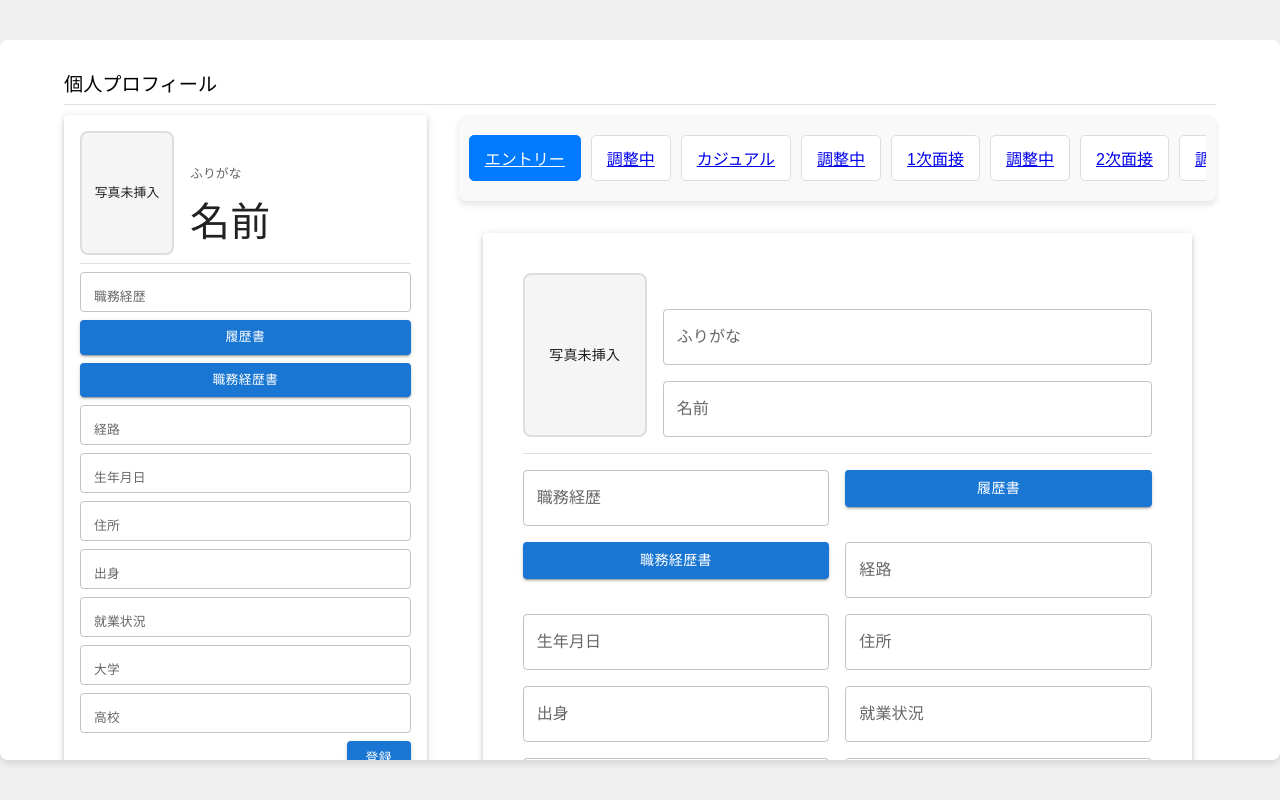
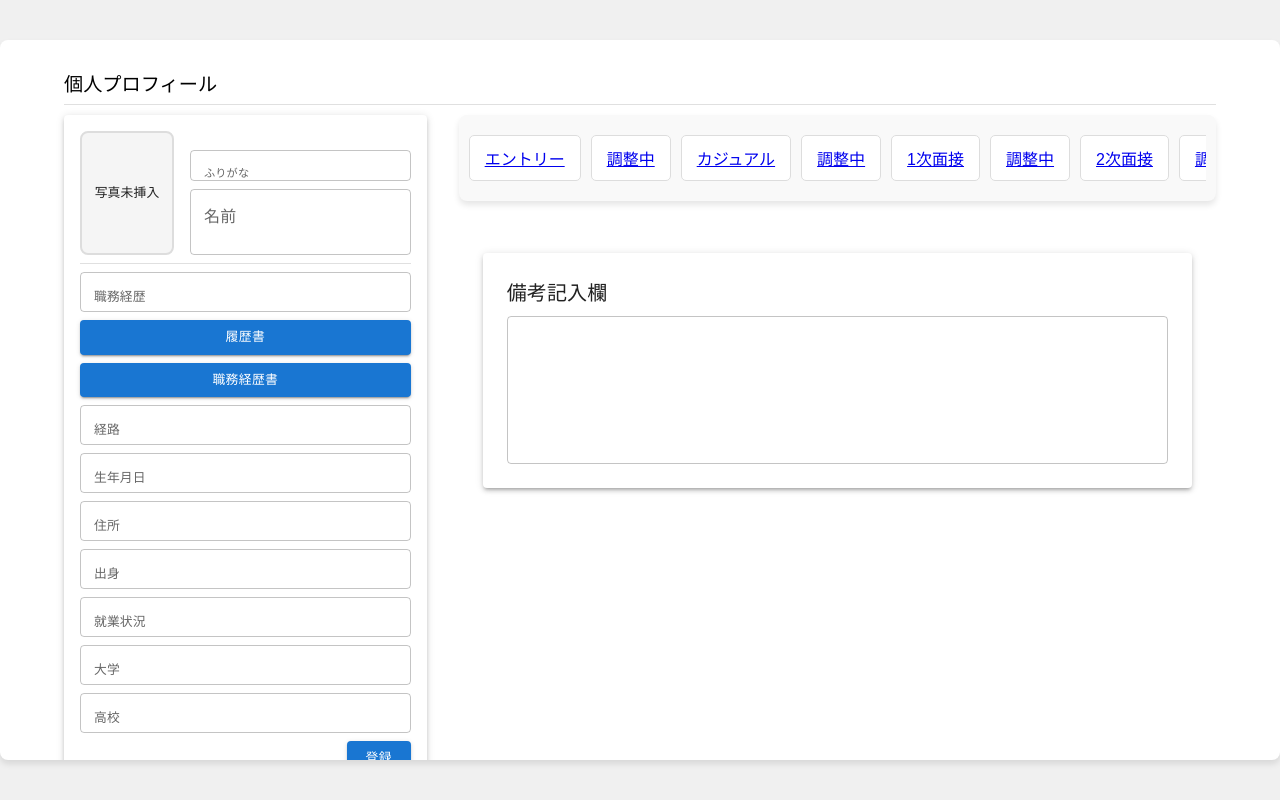
Before and after one commit to fuukanoo/SRM_prod, a React (Create React App) app in the folder SRM_client/: page /followup/1 in a window 1280 px wide. Before the commit this address led to /. Built offline with nearby package versions, Linux system fonts and the light colour scheme.

Commit message:
名前を記入形式に、フォロー面談のURLを毎回変わるようにした

```diff
--- a/SRM_client/src/App.jsx
+++ b/SRM_client/src/App.jsx
@@ -93,14 +93,34 @@ function App() {
     { id: 11, type: 'other' },
   ]);
 
-  // フォロー面談の追加
+  // // フォロー面談の追加
+  // const handleAddStep = () => {
+  //   const newStepIndex = steps.length;
+  //   const newStepName = `フォロー面談 ${newStepIndex - 10}`;
+  //   setStepLabels((prev) => [...prev, newStepName]);
+  //   setSteps((prev) => [...prev, { id: newStepIndex, type: "followUp" }]);
+  //   setCurrentStep(newStepIndex);
+  // };
+
+
+
+
+  // 例: handleAddStep の修正例
 const handleAddStep = () => {
-    const newStepIndex = steps.length;
-    const newStepName = `フォロー面談 ${newStepIndex - 10}`;
-    setStepLabels((prev) => [...prev, newStepName]);
-    setSteps((prev) => [...prev, { id: newStepIndex, type: "followUp" }]);
-    setCurrentStep(newStepIndex);
+  // 既存のフォロー面談ステップ数を数える
+  const followupCount = steps.filter(step => step.type.startsWith("followUp")).length;
+  const followupNumber = followupCount + 1; // 新たな番号を付与
+  const newStepName = `フォロー面談 ${followupNumber}`;
+
+  // 新規ステップの type を "followUp" + 番号 に設定
+  setStepLabels(prev => [...prev, newStepName]);
+  setSteps(prev => [...prev, { id: prev.length + 1, type: `followUp${followupNumber}` }]);
+  setCurrentStep(steps.length);
 };
+
+
+
+
 
 
   const [scale, setScale] = useState(1);
@@ -202,21 +222,83 @@ function App() {
                     </Box>
 
                     <Box>
+                      {isSubmitted ? (
+                        <>
+                          {/* 表示専用モード：ふりがな */}
                           <Typography
+                            fullWidth
                             variant="body2"
                             color="text.secondary"
-                        sx={{ fontSize: { xs: '0.7rem', md: '0.8rem' } }}
+                            sx={{
+                              fontSize: { xs: '0.7rem', md: '0.7rem' },
+                              height: { xs: '30px', md: '15px' },
+                              padding: '8px',
+                            }}
                           >
                             {profileData.furigana || "ふりがな"}
                           </Typography>
+
+                          {/* 表示専用モード：名前 */}
                           <Typography
+                            fullWidth
                             variant="h6"
-                        sx={{ mt: { xs: 0.5, md: 1 }, fontSize: { xs: '1rem', md: '2.5rem' } }}
+                            sx={{
+                              mt: { xs: 0.5, md: 1 },
+                              fontSize: { xs: '1rem', md: '2rem' },
+                              height: { xs: '40px', md: '50px' },
+                              padding: '8px',
+                            }}
                           >
                             {profileData.name || "名前"}
                           </Typography>
+                        </>
+                        ) : (
+                        <>
+                          {/* 編集モード：ふりがなのTextField */}
+                          <TextField
+                            fullWidth
+                            label="ふりがな"
+                            name="furigana"
+                            value={profileData.furigana || ""}
+                            onChange={handleInputChange}
+                            variant="outlined"
+                            sx={{
+                              '& .MuiInputBase-input': {
+                                fontSize: { xs: '0.7rem', md: '0.7rem' },
+                                height: { xs: '30px', md: '15px' }, // 入力部分の高さを調整
+                                padding: '8px',
+                              },
+                              '& .MuiInputLabel-root': {
+                                fontSize: { xs: '0.7rem', md: '0.7rem' },
+                              },
+                            }}
+                          />
 
+                          {/* 編集モード：名前のTextField */}
+                          <TextField
+                            fullWidth
+                            label="名前"
+                            name="name"
+                            value={profileData.name || ""}
+                            onChange={handleInputChange}
+                            variant="outlined"
+                            sx={{
+                              mt: { xs: 0.5, md: 1 },
+                              '& .MuiInputBase-input': {
+                                fontSize: { xs: '1rem', md: '2rem' },
+                                height: { xs: '40px', md: '50px' }, // 入力部分の高さを調整
+                                padding: '8px',
+                              },
+                              '& .MuiInputLabel-root': {
+                                fontSize: { xs: '1rem', md: '1rem' },
+                              },
+                            }}
+                          />
+                        </>
+                      )}
                     </Box>
+
+
 
 
                   </Box>
@@ -529,7 +611,8 @@ function App() {
                   <Route path="/secondInterviewAdjustment" element={<SecondInterviewAdjustmentScreen profileData={profileData} casualData={casualData} firstInterviewData={firstInterviewData} secondInterviewData={secondInterviewData} />} />
                   <Route path="/finalInterview" element={<FinalInterviewScreen finalInterviewData={finalInterviewData} setFinalInterviewData={setFinalInterviewData} />} />
                   <Route path="/finalInterviewAdjustment" element={<FinalInterviewAdjustmentScreen profileData={profileData} casualData={casualData} firstInterviewData={firstInterviewData} secondInterviewData={secondInterviewData} finalInterviewData={finalInterviewData} />} />
-                  <Route path="/other" element={<OtherScreens profileData={profileData} casualData={casualData} />} />
+                  {/* <Route path="/other" element={<OtherScreens profileData={profileData} casualData={casualData} />} /> */}
+                  <Route path="/followup/:followupId" element={<OtherScreens profileData={profileData} casualData={casualData} />} />
                   <Route path="*" element={<Navigate to="/" />} />
                 </Routes>
               </Grid>
--- a/SRM_client/src/components/OtherScreens.jsx
+++ b/SRM_client/src/components/OtherScreens.jsx
@@ -1,38 +1,23 @@
 import React from "react";
-import { Container, Box, Typography, Link } from "@mui/material";
+import { Container, Card, Typography, TextField } from "@mui/material";
 
-function OtherScreens({ profileData, casualData }) {
-  const photoPreviewUrl = profileData.photo
-    ? URL.createObjectURL(profileData.photo)
-    : null;
-
+function OtherScreens({ profileData, casualData, handleInputChange }) {
   return (
     <Container maxWidth="md" sx={{ py: 4 }}>
-
-      {/* カジュアル画面の情報 */}
-      <Box>
-        <Typography variant="h5" gutterBottom>
-          カジュアル
+      <Card sx={{ p: 3, boxShadow: 3 }}>
+        <Typography variant="h6" gutterBottom>
+          備考記入欄
         </Typography>
-        <Typography variant="body1">
-          <strong>判定結果:</strong> {casualData.result || "未入力"}
-        </Typography>
-        <Typography variant="body1">
-          <strong>誠実:</strong> {casualData.honesty || "未入力"}
-        </Typography>
-        <Typography variant="body1">
-          <strong>チーム愛:</strong> {casualData.teamLove || "未入力"}
-        </Typography>
-        <Typography variant="body1">
-          <strong>愛嬌:</strong> {casualData.charm || "未入力"}
-        </Typography>
-        <Typography variant="body1">
-          <strong>謙虚さと責任感:</strong> {casualData.humility || "未入力"}
-        </Typography>
-        <Typography variant="body1">
-          <strong>備考記入欄:</strong> {casualData.notes || "未入力"}
-        </Typography>
-      </Box>
+        <TextField
+          fullWidth
+          name="notes"
+          value={casualData.notes || ""}
+          onChange={handleInputChange}
+          multiline
+          rows={5}
+          variant="outlined"
+        />
+      </Card>
     </Container>
   );
 }
--- a/SRM_client/src/components/StepNavigator.jsx
+++ b/SRM_client/src/components/StepNavigator.jsx
@@ -49,7 +49,7 @@ function getRouteByStep(index) {
     case 9:
       return "/finalInterviewAdjustment";
     default:
-      return "/other";
+      return `/followup/${index - 9}`;
   }
 }
 
```
Lines whose indentation alone changed are shown as unchanged.
